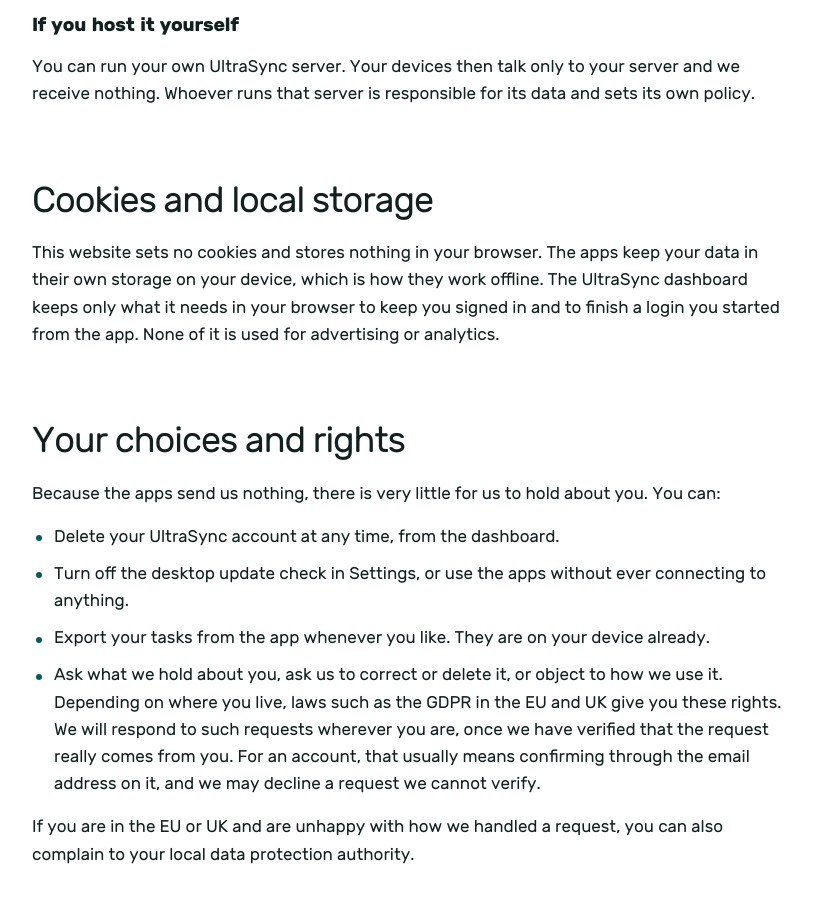
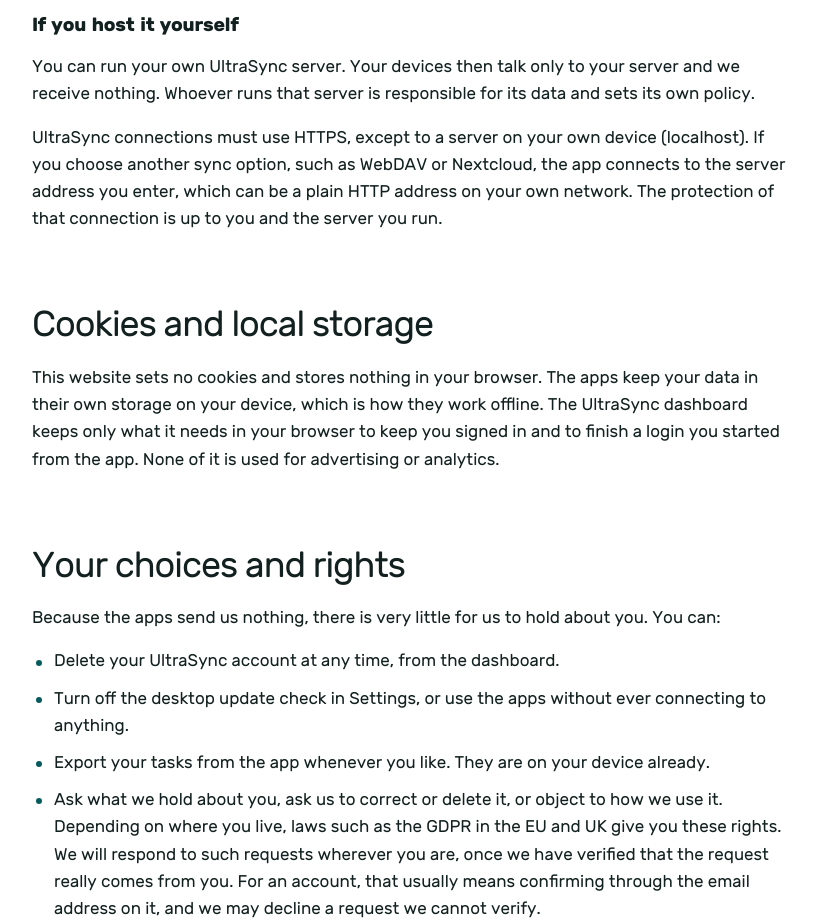
Before and after one commit to ultra-tasks/website-landing, a website: page privacy-policy/index.html in a window 1280 px wide. Shown: the part 6147-7071 px from the top of the page, without its empty margins (228-1045 px from the left). Drawn offline with Linux system fonts and the light colour scheme.

Commit message:
docs(privacy): state HTTPS rule for UltraSync and self-hosted options
Co-Authored-By: Claude Sonnet 5.5 <noreply@anthropic.com>

```diff
--- a/privacy-policy/index.html
+++ b/privacy-policy/index.html
@@ -516,6 +516,13 @@
             your server and we receive nothing. Whoever runs that server is
             responsible for its data and sets its own policy.
           </p>
+          <p>
+            UltraSync connections must use HTTPS, except to a server on your own
+            device (localhost). If you choose another sync option, such as
+            WebDAV or Nextcloud, the app connects to the server address you
+            enter, which can be a plain HTTP address on your own network. The
+            protection of that connection is up to you and the server you run.
+          </p>
 
           <h2 id="storage">Cookies and local storage</h2>
           <p>
```
